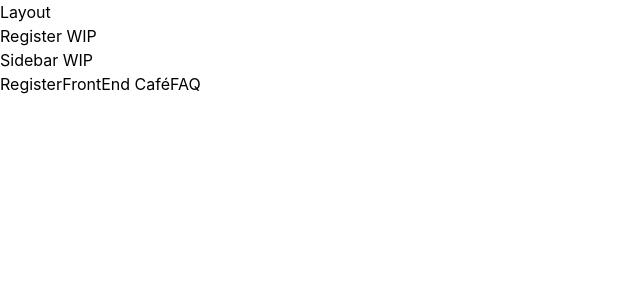
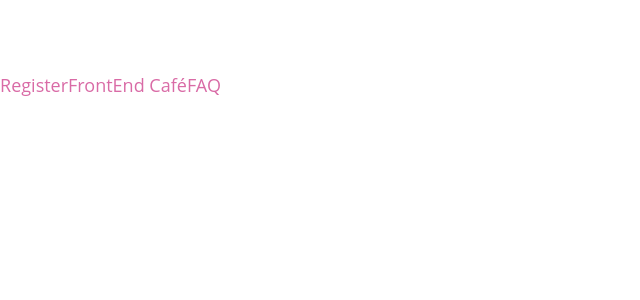
Before and after one commit to frontendcafe/cmyk-forest, a Next.js app in the folder app/: page / in a window 1280 px wide. Shown: the top 300 px of the page, without its empty margins (0-640 px from the left). Built offline with nearby package versions, Linux system fonts and the light colour scheme.

Commit message:
Añadido globals.css

```diff
--- a/app/styles/globals.css
+++ b/app/styles/globals.css
@@ -2,19 +2,85 @@
 @tailwind components;
 @tailwind utilities;
 
-html,
-body {
-  padding: 0;
-  margin: 0;
-  font-family: -apple-system, BlinkMacSystemFont, Segoe UI, Roboto, Oxygen,
-    Ubuntu, Cantarell, Fira Sans, Droid Sans, Helvetica Neue, sans-serif;
+#sidebar {
+  width: 379px;
+  height: 105vh;
+  background: linear-gradient(0deg, #da7c94 0%, #d97991 50.81%, #cb496a 100%);
+  box-shadow: 0px 6px 10px rgba(0, 0, 0, 0.15);
 }
 
-a {
-  color: inherit;
-  text-decoration: none;
+#sidebarblue {
+    width: 379px;
+    height: 105vh;
+    background: linear-gradient(180deg, #55A4D1 0%, #55A4D1 57.81%, #1472A8 100%);
+box-shadow: 0px 6px 10px rgba(0, 0, 0, 0.15);
 }
 
-* {
+h1 {
+  font-family: "Archivo Black",sans-serif;
+  font-style: normal;
+  font-weight: normal;
+  /* font-size: 3.5rem;
+  line-height: 61px; */
+  color: #fff;
+  /* margin: 10.563rem 0 0 2.25rem; */
+}
+
+h6 {
+    font-family: "Archivo Black", sans-serif;
+    width: 44.563rem;
+}
+
+p {
+    font-family: "Open Sans", sans-serif;
+}
+
+.textcontainer {
+    width: 39.625rem;
+}
+a {
+  font-family: "Open Sans", sans-serif;
+  color: #D96BA6;
+  font-size: 1.125rem;
+}
+
+.anchorblue {
+    font-family: "Open Sans", sans-serif;
+    color: #55A4D1;
+  font-size: 1.125rem;
+}
+
+input, select, textarea {
+  border: 2px solid #55a4d1;
   box-sizing: border-box;
+  border-radius: 10px;
 }
+
+textarea {
+    height: 5.199rem;
+}
+
+#freetime {
+    width: 17.063rem;
+}
+
+button {
+    height:2.813rem;
+    background: #D66E89;
+}
+
+/* #mosaic {
+    height: 55vh;
+    background-image: url(../assets/img/logo.png);
+    background-repeat: repeat;
+    background-size: 34px;
+    opacity: 0.3;
+} */
+
+#containerflex {
+    width: 100%;
+}
+
+#successcontainer {
+    width: 48.813rem;
+}
```
